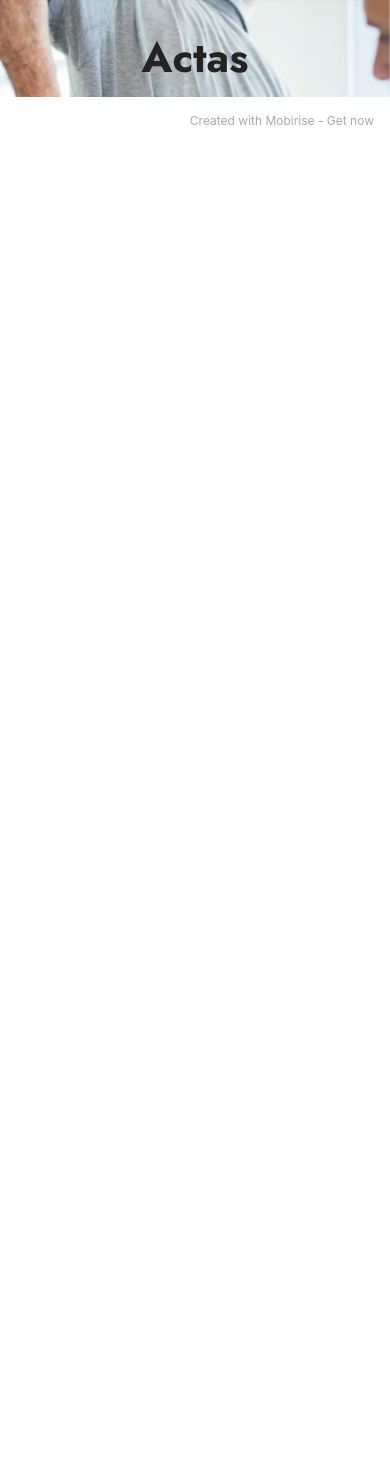
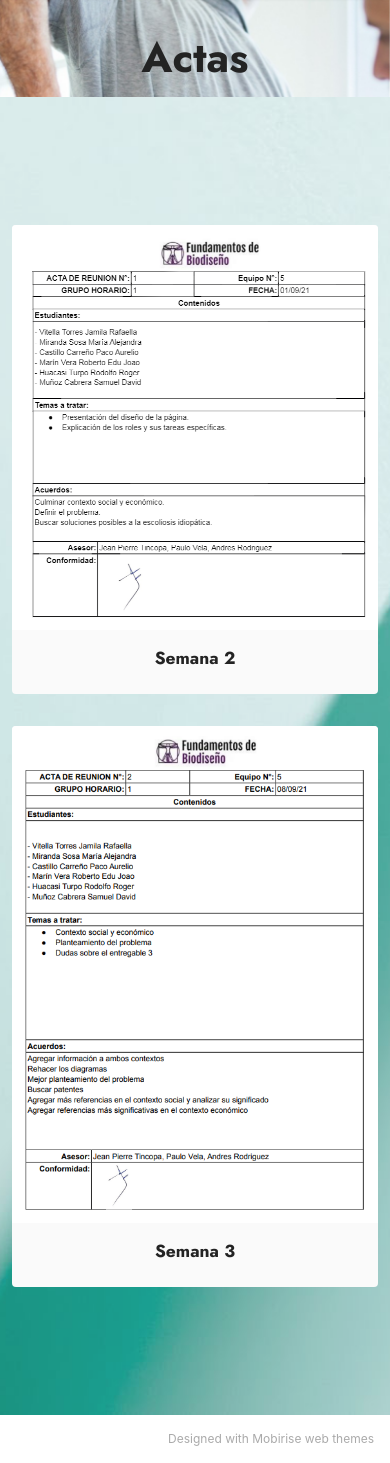
Before and after one commit to equipo5-fundbio/equipo5-fundbio1, a plain HTML site: page page3.html in a window 390 px wide. Shown: the part 73-1536 px from the top of the page. Before the commit the page ends 844 px from the top, so only its background shows below. Drawn offline with Linux system fonts and the light colour scheme.

Commit message:
create github pages

```diff
--- a/assets/mobirise/css/mbr-additional.css
+++ b/assets/mobirise/css/mbr-additional.css
@@ -2488,6 +2488,61 @@ a {
     width: 80%;
   }
 }
+.cid-sJ1tuTcHJz {
+  padding-top: 6rem;
+  padding-bottom: 6rem;
+  background-image: url("../../../assets/images/background7.jpg");
+}
+.cid-sJ1tuTcHJz .mbr-overlay {
+  background: #fafafa;
+  opacity: 0.1;
+}
+.cid-sJ1tuTcHJz img,
+.cid-sJ1tuTcHJz .item-img {
+  width: 100%;
+}
+.cid-sJ1tuTcHJz .item:focus,
+.cid-sJ1tuTcHJz span:focus {
+  outline: none;
+}
+.cid-sJ1tuTcHJz .item {
+  cursor: pointer;
+  margin-bottom: 2rem;
+}
+.cid-sJ1tuTcHJz .item-wrapper {
+  position: relative;
+  border-radius: 4px;
+  background: #fafafa;
+  height: 100%;
+  display: flex;
+  flex-flow: column nowrap;
+}
+@media (min-width: 992px) {
+  .cid-sJ1tuTcHJz .item-wrapper .item-content {
+    padding: 2rem;
+  }
+}
+@media (max-width: 991px) {
+  .cid-sJ1tuTcHJz .item-wrapper .item-content {
+    padding: 1rem;
+  }
+}
+.cid-sJ1tuTcHJz .mbr-section-btn {
+  margin-top: auto !important;
+}
+.cid-sJ1tuTcHJz .mbr-section-title {
+  color: #232323;
+}
+.cid-sJ1tuTcHJz .mbr-text,
+.cid-sJ1tuTcHJz .mbr-section-btn {
+  text-align: left;
+}
+.cid-sJ1tuTcHJz .item-title {
+  text-align: center;
+}
+.cid-sJ1tuTcHJz .item-subtitle {
+  text-align: left;
+}
 .cid-sHkIvnWC6R {
   z-index: 1000;
   width: 100%;
--- a/page3.html
+++ b/page3.html
@@ -75,7 +75,44 @@
             </div>
         </div>
     </div>
-</section><section style="background-color: #fff; font-family: -apple-system, BlinkMacSystemFont, 'Segoe UI', 'Roboto', 'Helvetica Neue', Arial, sans-serif; color:#aaa; font-size:12px; padding: 0; align-items: center; display: flex;"><a href="https://mobirise.site/i" style="flex: 1 1; height: 3rem; padding-left: 1rem;"></a><p style="flex: 0 0 auto; margin:0; padding-right:1rem;">Created with Mobirise - <a href="https://mobirise.site/k" style="color:#aaa;">Get now</a></p></section><script src="assets/bootstrap/js/bootstrap.bundle.min.js"></script>  <script src="assets/parallax/jarallax.js"></script>  <script src="assets/smoothscroll/smooth-scroll.js"></script>  <script src="assets/ytplayer/index.js"></script>  <script src="assets/dropdown/js/navbar-dropdown.js"></script>  <script src="assets/theme/js/script.js"></script>
+</section>
+
+<section data-bs-version="5.1" class="features3 cid-sJ1tuTcHJz" id="features3-2w">
+
+    <div class="mbr-overlay"></div>
+    <div class="container">
+
+        <div class="row mt-4">
+            <div class="item features-image сol-12 col-md-6 col-lg-4">
+                <div class="item-wrapper">
+                    <div class="item-img">
+                        <img src="assets/images/fundbio-acta-2.png" alt="">
+                    </div>
+                    <div class="item-content">
+                        <h5 class="item-title mbr-fonts-style display-7"><strong>Semana 2</strong></h5>
+
+
+                    </div>
+
+                </div>
+            </div>
+            <div class="item features-image сol-12 col-md-6 col-lg-4">
+                <div class="item-wrapper">
+                    <div class="item-img">
+                        <img src="assets/images/fundbio-acta-3.png" alt="">
+                    </div>
+                    <div class="item-content">
+                        <h5 class="item-title mbr-fonts-style display-7"><strong>Semana 3</strong></h5>
+
+
+                    </div>
+
+                </div>
+            </div>
+
+        </div>
+    </div>
+</section><section style="background-color: #fff; font-family: -apple-system, BlinkMacSystemFont, 'Segoe UI', 'Roboto', 'Helvetica Neue', Arial, sans-serif; color:#aaa; font-size:12px; padding: 0; align-items: center; display: flex;"><a href="https://mobirise.site/x" style="flex: 1 1; height: 3rem; padding-left: 1rem;"></a><p style="flex: 0 0 auto; margin:0; padding-right:1rem;">Designed with Mobirise <a href="https://mobirise.site/u" style="color:#aaa;">web</a> themes</p></section><script src="assets/bootstrap/js/bootstrap.bundle.min.js"></script>  <script src="assets/parallax/jarallax.js"></script>  <script src="assets/smoothscroll/smooth-scroll.js"></script>  <script src="assets/ytplayer/index.js"></script>  <script src="assets/dropdown/js/navbar-dropdown.js"></script>  <script src="assets/theme/js/script.js"></script>
 
 
 </body>
```
Also changed, not shown: assets/images/hashes.json (+1 -1 lines), index.html (+1 -1 lines), nosotros.html (+1 -1 lines), page2.html (+1 -1 lines), page4.html (+1 -1 lines), page5.html (+1 -1 lines), page6.html (+1 -1 lines), page7.html (+1 -1 lines), assets/images/fundbio-acta-2.png (added), assets/images/fundbio-acta-3.png (added), 1 other file.
